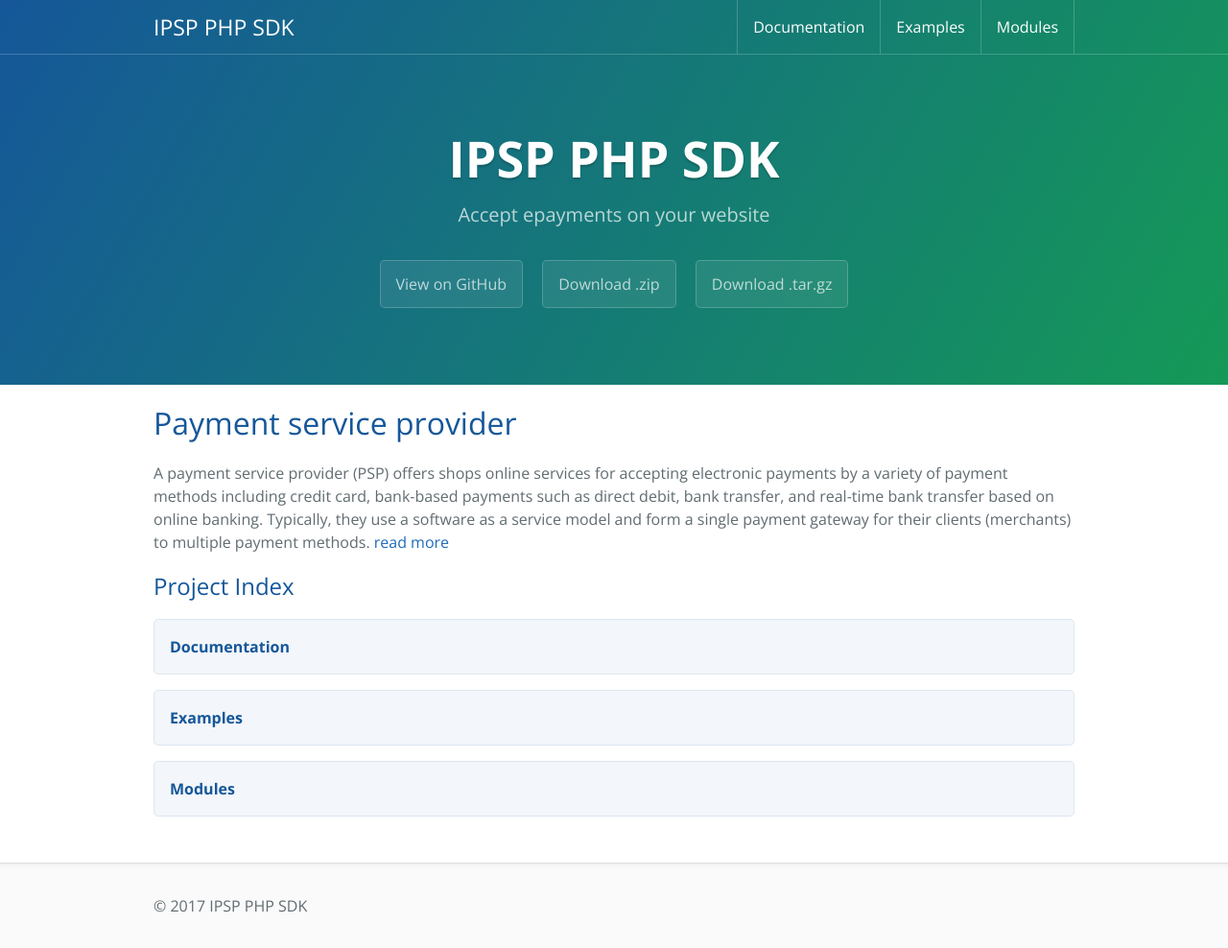
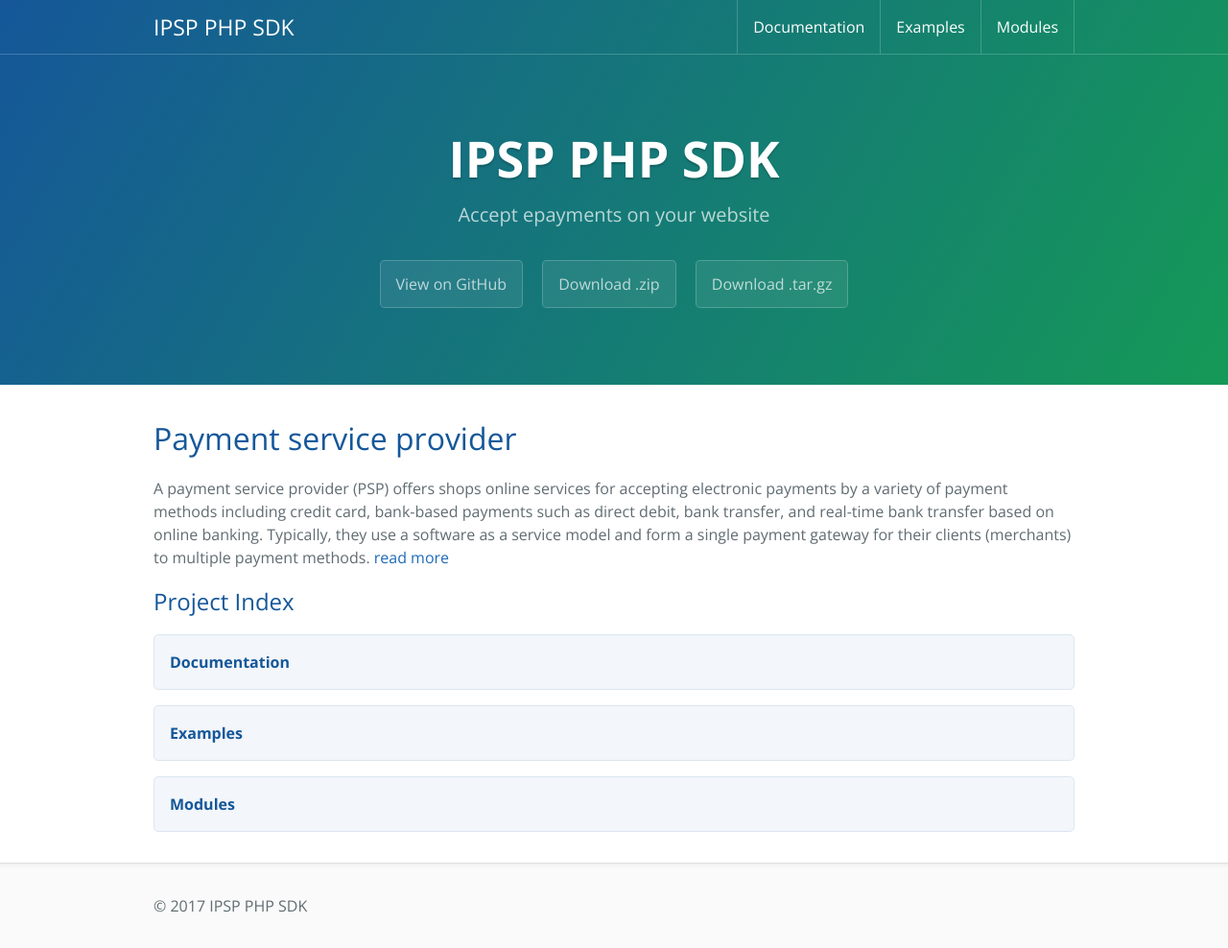
Before and after one commit to kosatyi/ipsp-php, a Jekyll site: the page built from index.md, in a window 1280 px wide and 988 px high. Shown: the whole window at 96% size. Built offline with Jekyll 4.4.1, drawn with Linux system fonts in a browser that asks for light colours; our own code applies the rules of GitHub Pages for plain Markdown files.

Commit message:
remove arrow

```diff
--- a/_includes/header.html
+++ b/_includes/header.html
@@ -15,5 +15,4 @@
         </div>
     </div>
     {% endif %}
-    <div class="arrow"></div>
 </header>
--- a/assets/css/main.css
+++ b/assets/css/main.css
@@ -1100,7 +1100,6 @@ a:hover {
   }
 }
 .page-content {
-  margin-top: -1rem;
   word-wrap: break-word;
   flex: 1;
 }
--- a/assets/css/main.less
+++ b/assets/css/main.less
@@ -346,7 +346,6 @@ a {
 }
 
 .page-content {
-  margin-top:-1rem;
   word-wrap: break-word;
   flex:1;
   .container{
```
